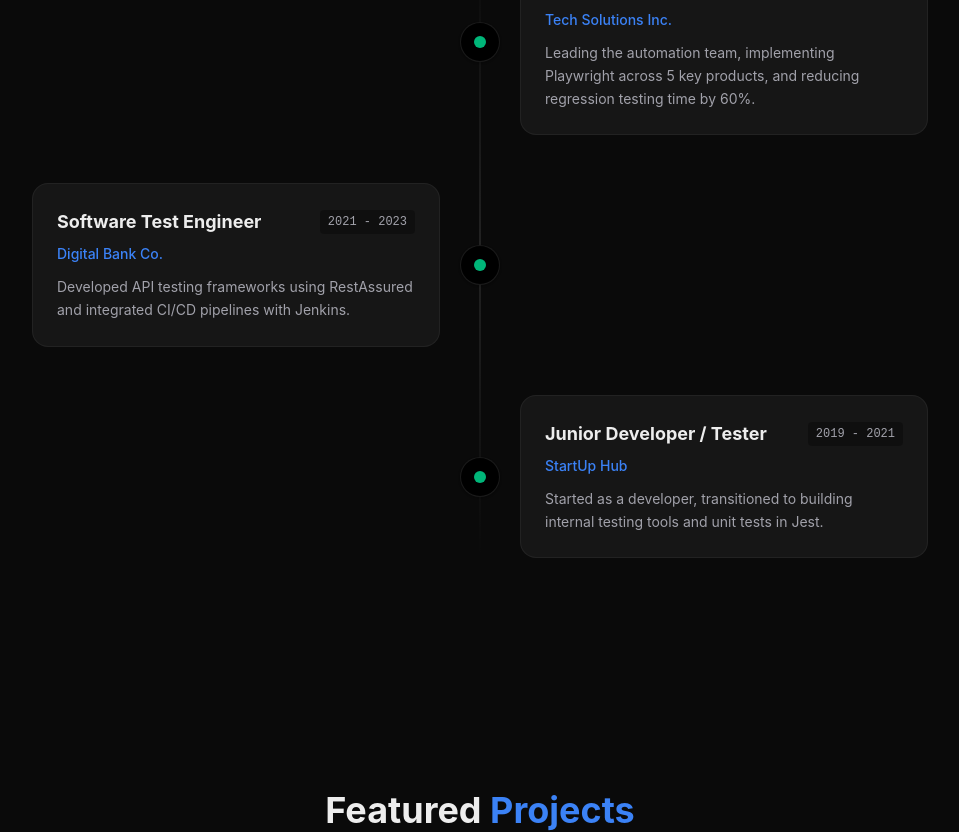
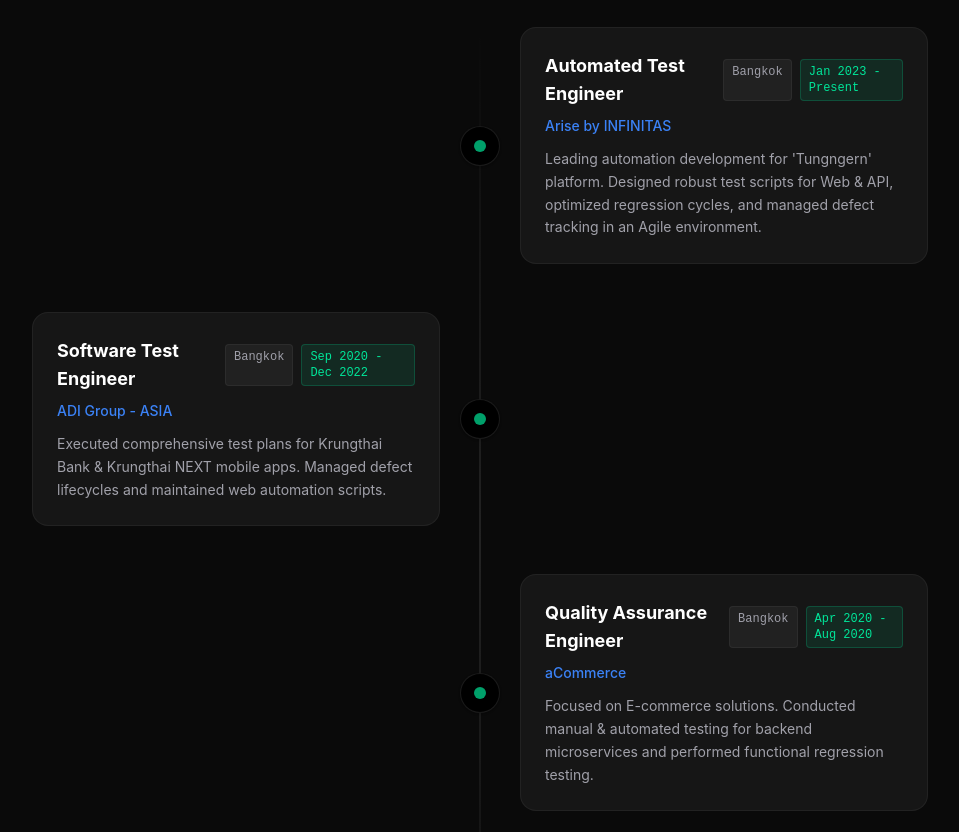
Before and after one commit to tansolo-qa/project-unknow, a Next.js app: page / in a window 1280 px wide. Shown: the part 1758-2590 px from the top of the page, without its empty margins (160-1119 px from the left). Built offline with nearby package versions, Linux system fonts and the light colour scheme.

Commit message:
feat: add new Experience and Hero components to display professional journey and introductory information.

```diff
--- a/src/components/Experience.tsx
+++ b/src/components/Experience.tsx
@@ -4,22 +4,32 @@
 
 const experiences = [
     {
-        role: "Senior QA Engineer",
-        company: "Tech Solutions Inc.",
-        period: "2023 - Present",
-        description: "Leading the automation team, implementing Playwright across 5 key products, and reducing regression testing time by 60%."
+        role: "Automated Test Engineer",
+        company: "Arise by INFINITAS",
+        period: "Jan 2023 - Present",
+        description: "Leading automation development for 'Tungngern' platform. Designed robust test scripts for Web & API, optimized regression cycles, and managed defect tracking in an Agile environment.",
+        location: "Bangkok"
     },
     {
         role: "Software Test Engineer",
-        company: "Digital Bank Co.",
-        period: "2021 - 2023",
-        description: "Developed API testing frameworks using RestAssured and integrated CI/CD pipelines with Jenkins."
+        company: "ADI Group - ASIA",
+        period: "Sep 2020 - Dec 2022",
+        description: "Executed comprehensive test plans for Krungthai Bank & Krungthai NEXT mobile apps. Managed defect lifecycles and maintained web automation scripts.",
+        location: "Bangkok"
     },
     {
-        role: "Junior Developer / Tester",
-        company: "StartUp Hub",
-        period: "2019 - 2021",
-        description: "Started as a developer, transitioned to building internal testing tools and unit tests in Jest."
+        role: "Quality Assurance Engineer",
+        company: "aCommerce",
+        period: "Apr 2020 - Aug 2020",
+        description: "Focused on E-commerce solutions. Conducted manual & automated testing for backend microservices and performed functional regression testing.",
+        location: "Bangkok"
+    },
+    {
+        role: "Software Test Engineer",
+        company: "Aware Group",
+        period: "Jan 2018 - Mar 2020",
+        description: "Consultant for major clients (Minor Food, SCBLIFE, BBL). Translated business specs into test plans and executed functional validation.",
+        location: "Bangkok"
     }
 ]
 
@@ -41,10 +51,15 @@
                             {/* Content Card */}
                             <div className="w-[calc(100%-4rem)] md:w-[calc(50%-2.5rem)] p-6 rounded-2xl border border-white/5 bg-white/5 hover:bg-white/10 transition-colors">
                                 <div className="flex flex-col sm:flex-row justify-between items-start sm:items-center mb-2">
-                                    <h3 className="font-bold text-lg">{exp.role}</h3>
-                                    <span className="text-xs font-mono text-muted-foreground bg-black/30 px-2 py-1 rounded">{exp.period}</span>
+                                    <h3 className="font-bold text-lg text-white group-hover:text-primary transition-colors">{exp.role}</h3>
+                                    <div className="flex gap-2">
+                                        <span className="text-xs font-mono text-zinc-400 bg-white/5 px-2 py-1 rounded border border-white/5">{exp.location}</span>
+                                        <span className="text-xs font-mono text-primary bg-primary/10 px-2 py-1 rounded border border-primary/20">{exp.period}</span>
+                                    </div>
                                 </div>
-                                <div className="text-secondary font-medium text-sm mb-3">{exp.company}</div>
+                                <div className="text-secondary font-medium text-sm mb-3 flex items-center gap-2">
+                                    {exp.company}
+                                </div>
                                 <p className="text-muted-foreground text-sm leading-relaxed">
                                     {exp.description}
                                 </p>
--- a/src/components/Hero.tsx
+++ b/src/components/Hero.tsx
@@ -25,7 +25,7 @@
                 </h1>
 
                 <p className="text-xl md:text-2xl text-muted-foreground max-w-[800px] mb-10 leading-relaxed">
-                    "Bridging the gap between <span className="text-foreground font-medium">Development</span> and <span className="text-foreground font-medium">Quality Assurance</span> with Automation."
+                    "I ensure software quality and reliability as an <span className="text-foreground font-medium">Automated Test Engineer</span>. With over 3 years of experience, I specialize in designing robust test plans, executing comprehensive test scenarios, and optimizing regression cycles using advanced automation tools."
                 </p>
 
                 <div className="flex flex-col sm:flex-row items-center gap-4">
```
